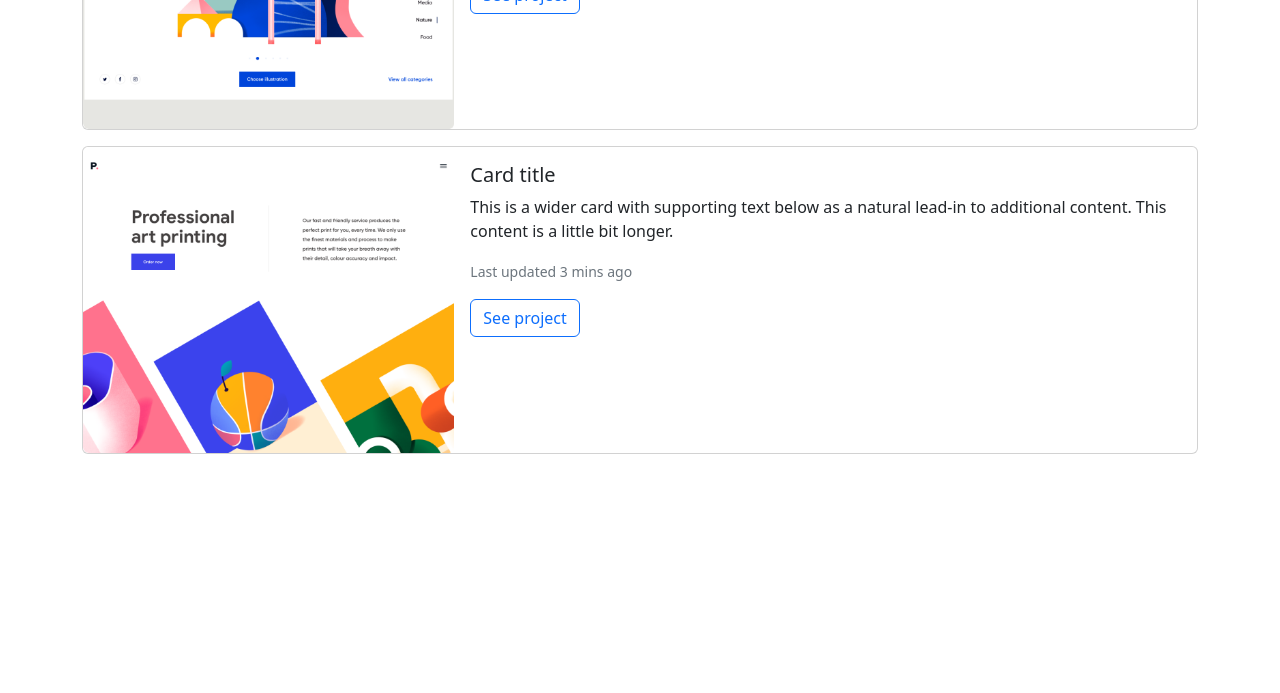
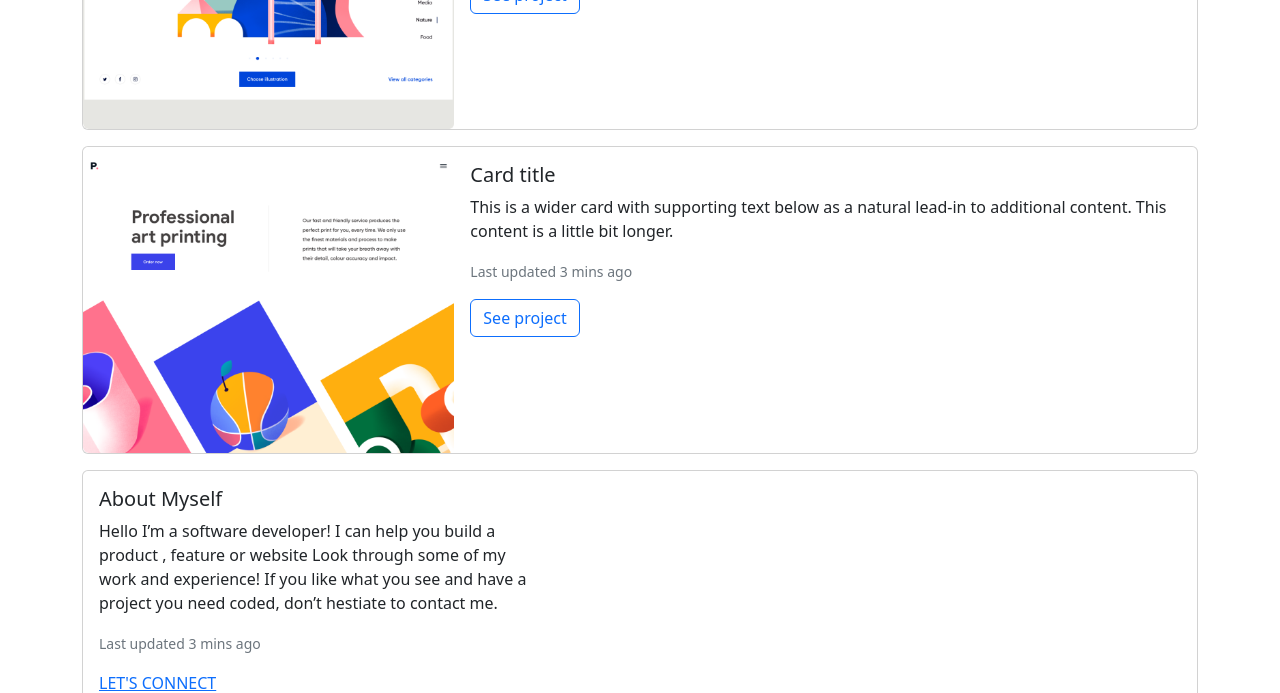
Before and after one commit to amejid/portfolio-bootstrap, a plain HTML site: page index.html in a window 1280 px wide. Shown: the part 1681-2374 px from the top of the page. Before the commit the page ends 2151 px from the top, so only its background shows below. Drawn offline with nearby package versions, Linux system fonts and the light colour scheme.

Commit message:
Create about section

```diff
--- a/index.html
+++ b/index.html
@@ -160,6 +160,38 @@
       </div>
     </section>
 
+    <section class="about-me">
+      <div class="container">
+        <div class="card mb-3" style="min-width: 540px">
+          <div class="row g-0">
+            <div class="col-md-5">
+              <div class="card-body">
+                <h5 class="card-title">About Myself</h5>
+                <p class="card-text">
+                  Hello I’m a software developer! I can help you build a product , feature or
+                  website Look through some of my work and experience! If you like what you see and
+                  have a project you need coded, don’t hestiate to contact me.
+                </p>
+                <p class="card-text">
+                  <small class="text-muted">Last updated 3 mins ago</small>
+                </p>
+                <a href="#">LET'S CONNECT</a>
+                <div>
+                  <a href=""><img src="images/twitter.png" alt="" /></a>
+                  <a href=""><img src="images/Linkedin icon.png" alt="" /></a>
+                  <a href=""><img src="images/medium.png" alt="" /></a>
+                  <a href=""><img src="images/github.png" alt="" /></a>
+                  <a href=""><img src="images/angellist.png" alt="" /></a>
+                </div>
+                <button type="button" class="btn btn-outline-primary">Get my resume</button>
+              </div>
+            </div>
+            <div class="col-md-7"></div>
+          </div>
+        </div>
+      </div>
+    </section>
+
     <!-- JavaScript Bundle with Popper -->
     <script
       src="https://cdn.jsdelivr.net/npm/bootstrap@5.2.0-beta1/dist/js/bootstrap.bundle.min.js"
```
